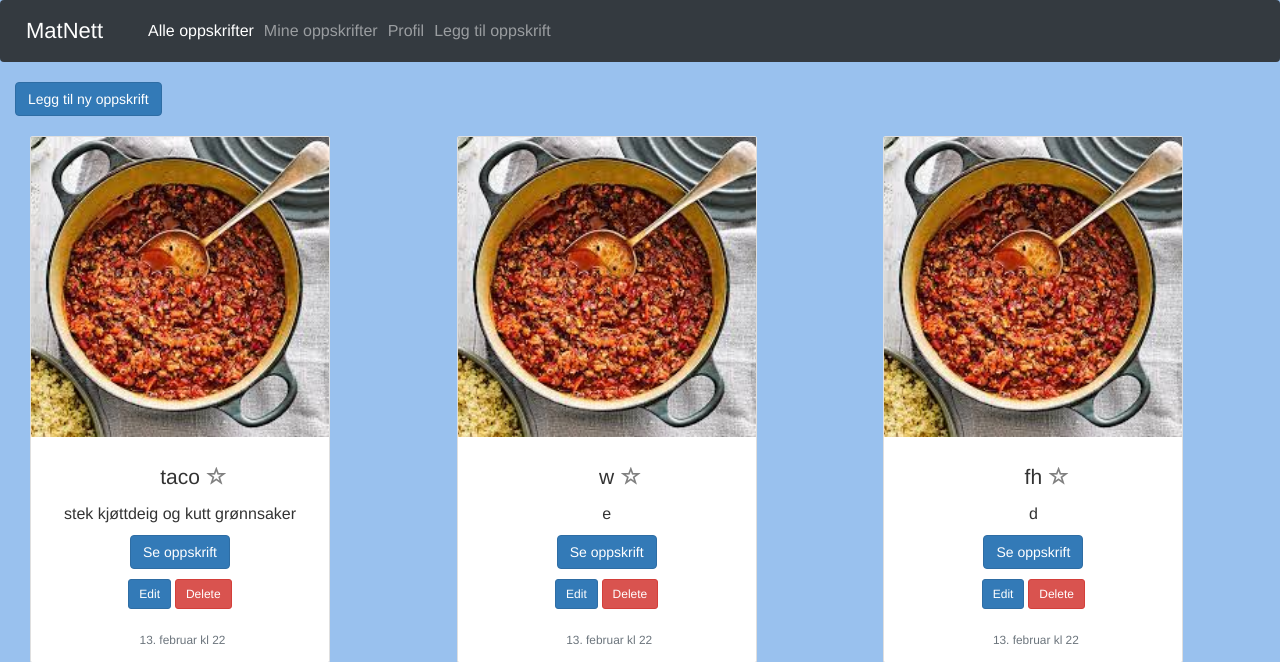
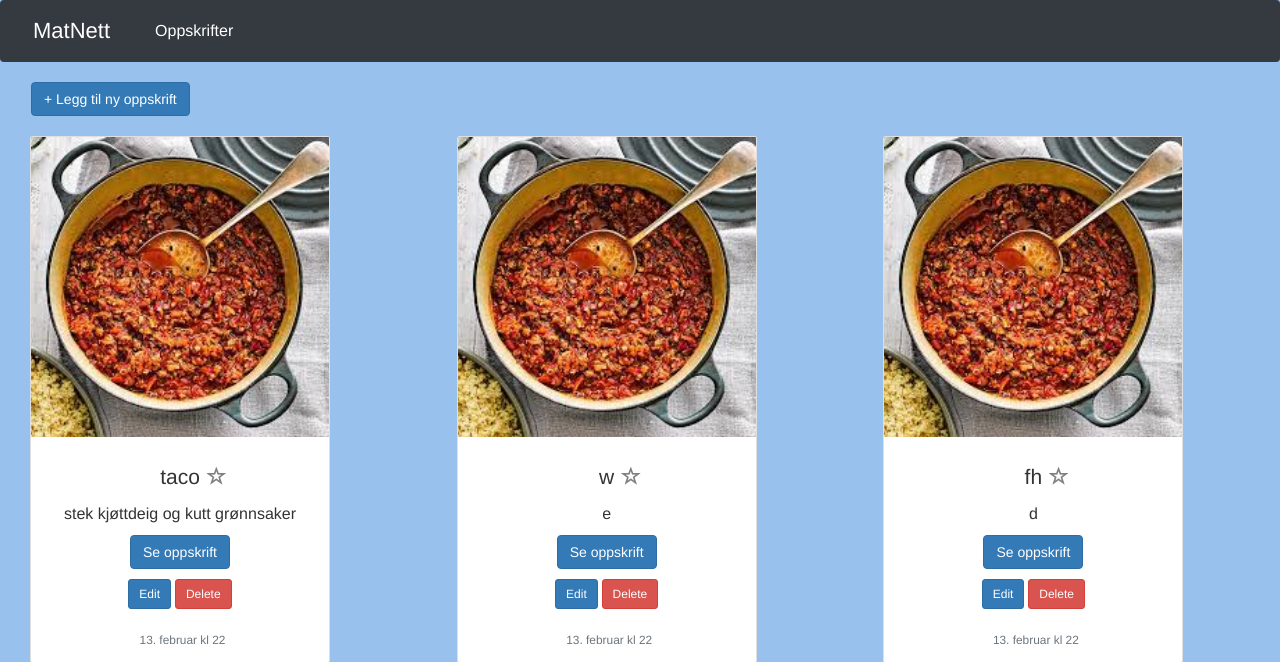
Before and after one commit to Jakob1999/Matnett, a Django app: page / in a window 1280 px wide. Shown: the top 662 px of the page. Run offline with Django 4.2, Linux system fonts and the light colour scheme; data comes from the database, SQL or seed files in the repository; both versions use the stored data as it was after the commit; some libraries are stand-ins or nearby versions.

Commit message:
Endringer på navbar og recipe.html (#1)
Co-author: Emil @emildho

```diff
--- a/matapp/templates/matapp/browse.html
+++ b/matapp/templates/matapp/browse.html
@@ -5,11 +5,7 @@
 
  {% include 'matapp/recipes.html' %}
 
- <style>
-    body {
-        background-color: rgb(153, 193, 238);
-    }
-</style>
+
 
 
 
--- a/matapp/templates/matapp/main.html
+++ b/matapp/templates/matapp/main.html
@@ -2,6 +2,8 @@
 
 <!DOCTYPE html>
 <html lang="en">
+
+
 
 <head>
     <meta charset="UTF-8">
@@ -10,7 +12,7 @@
     <title>MatNett</title>
     <link rel="stylesheet" href="https://stackpath.bootstrapcdn.com/bootstrap/4.3.1/css/bootstrap.min.css"
         integrity="sha384-ggOyR0iXCbMQv3Xipma34MD+dH/1fQ784/j6cY/iJTQUOhcWr7x9JvoRxT2MZw1T" crossorigin="anonymous">
-        <link href="//netdna.bootstrapcdn.com/bootstrap/3.0.0/css/bootstrap.min.css" rel="stylesheet">
+    <link href="//netdna.bootstrapcdn.com/bootstrap/3.0.0/css/bootstrap.min.css" rel="stylesheet">
 
     <link rel="stylesheet" type="text/css" href="{% static '/css/main.css' %}">
 
@@ -28,6 +30,12 @@
     </div>
 </body>
 
+<style>
+    body {
+        background-color: rgb(153, 193, 238);
+    }
+</style>
+
 <script src="https://code.jquery.com/jquery-3.3.1.slim.min.js"
     integrity="sha384-q8i/X+965DzO0rT7abK41JStQIAqVgRVzpbzo5smXKp4YfRvH+8abtTE1Pi6jizo"
     crossorigin="anonymous"></script>
--- a/matapp/templates/matapp/navbar.html
+++ b/matapp/templates/matapp/navbar.html
@@ -2,7 +2,7 @@
 
 
 <nav class="navbar navbar-expand-lg navbar-dark bg-dark">
-  <a class="navbar-brand" style="font-size: 22px;" href="#">MatNett</a>
+  <a class="navbar-brand" style="font-size: 22px; margin-left: 7px;" href="#">MatNett</a>
   <button class="navbar-toggler" type="button" data-toggle="collapse" data-target="#navbarNav" aria-controls="navbarNav"
     aria-expanded="false" aria-label="Toggle navigation">
     <span class="navbar-toggler-icon"></span>
@@ -10,16 +10,7 @@
   <div class="collapse navbar-collapse" id="navbarNav">
     <ul class="navbar-nav">
       <li class="nav-item active">
-        <a class="nav-link" style="font-size: 16px;" href="http://127.0.0.1:8000/">Alle oppskrifter</a>
-      </li>
-      <li class="nav-item">
-        <a class="nav-link" style="font-size: 16px;" href="http://127.0.0.1:8000/myrecipes">Mine oppskrifter</a>
-      </li>
-      <li class="nav-item">
-        <a class="nav-link" style="font-size: 16px;" href="http://127.0.0.1:8000/profile/">Profil</a>
-      </li>
-      <li class="nav-item">
-        <a class="nav-link" style="font-size: 16px;" href="http://127.0.0.1:8000/addRecipe/">Legg til oppskrift</a>
+        <a class="nav-link" style="font-size: 16px;" href="http://127.0.0.1:8000/">Oppskrifter</a>
       </li>
     </ul>
   </div>
--- a/matapp/templates/matapp/recipes.html
+++ b/matapp/templates/matapp/recipes.html
@@ -90,7 +90,7 @@
     }
 </style>
 
-<a class="btn btn-primary" href="{% url 'addRecipe' %}">Legg til ny oppskrift</a>
+<a class="btn btn-primary" style="margin-left: 16px;" href="{% url 'addRecipe' %}">+ Legg til ny oppskrift</a>
 <br>
 <br>
 
```
Also changed, not shown: matapp/templates/matapp/recipe.html (+45 -9 lines), db.sqlite3.
